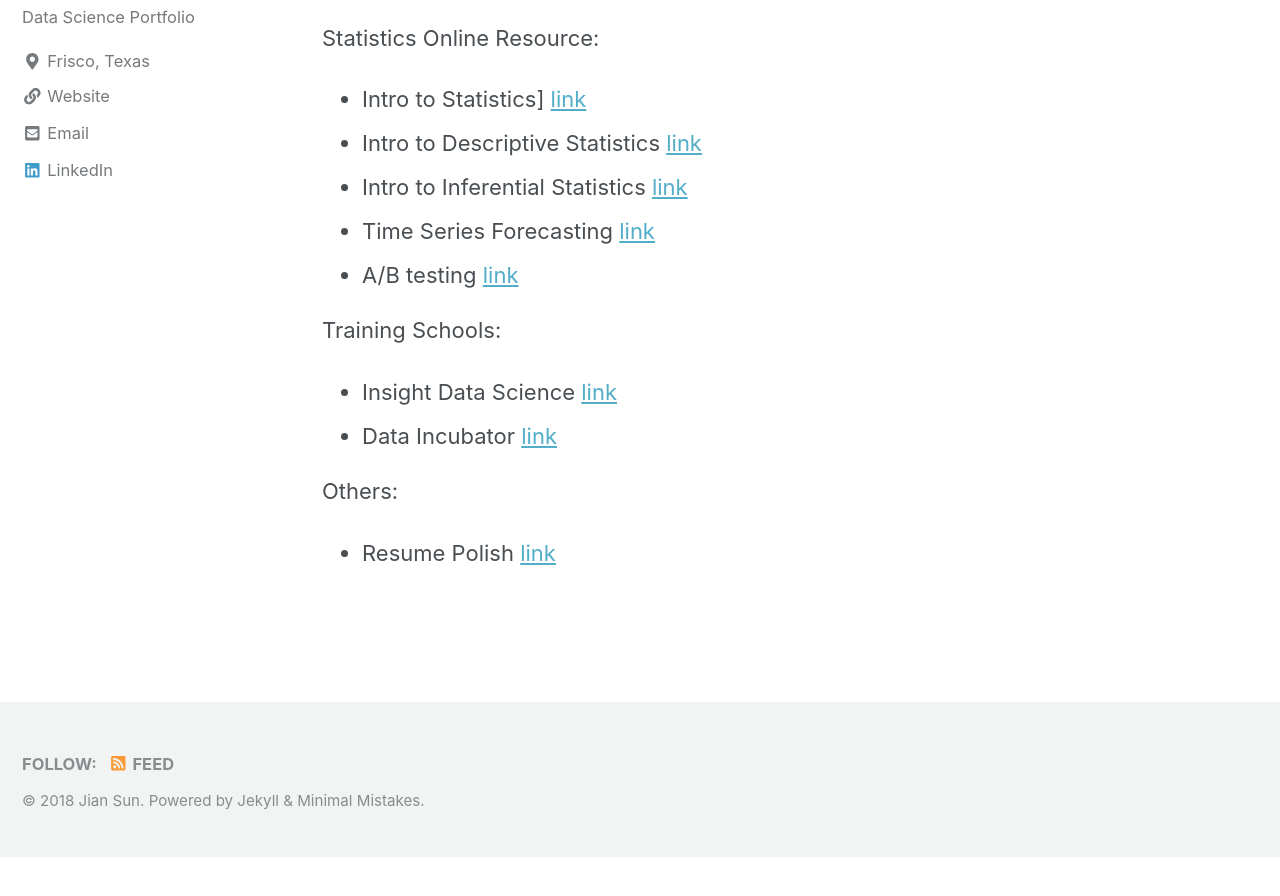
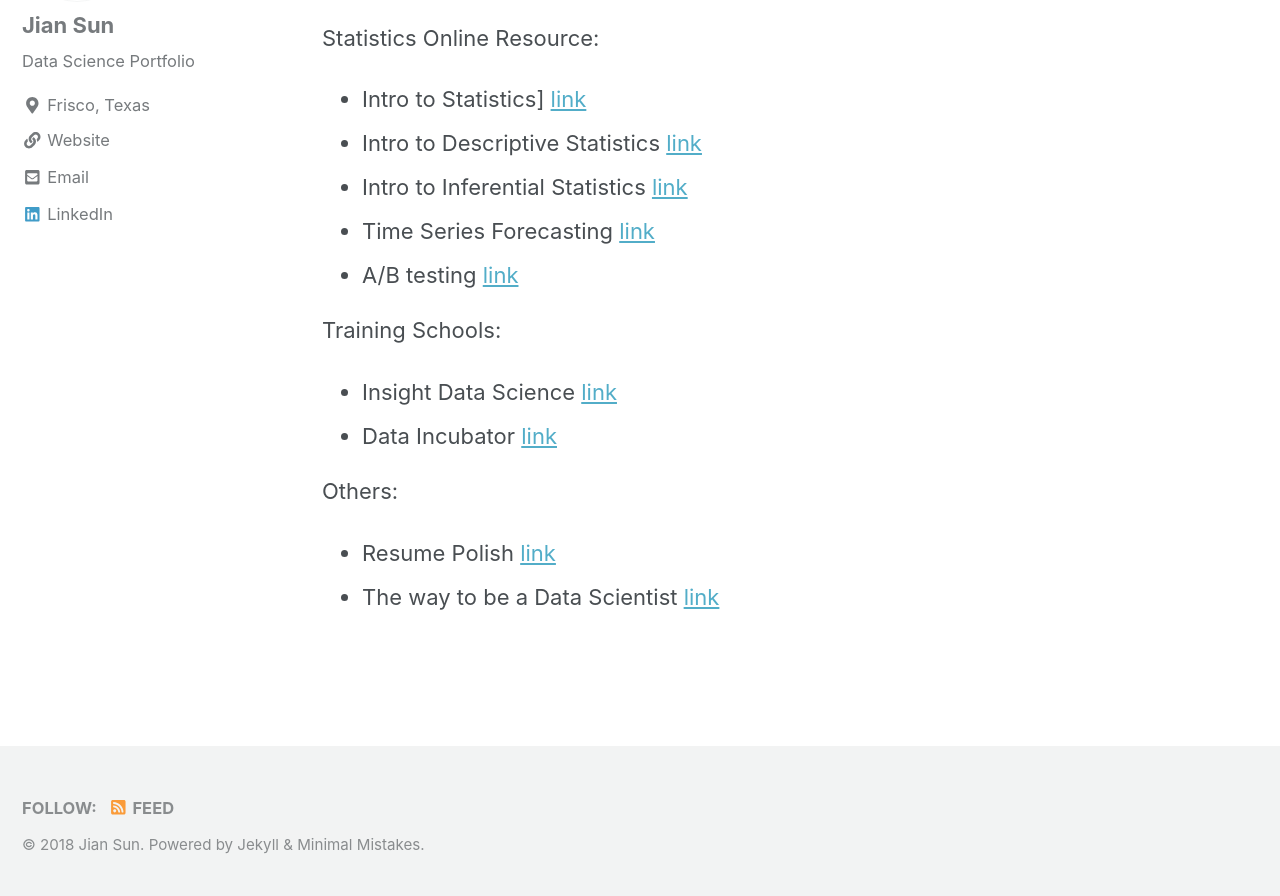
Before and after one commit to jianv/jianv.github.io, a Jekyll site: the page built from _pages/resource.md, in a window 1280 px wide and 900 px high, scrolled down 1708 px. Shown: the top 896 px of the window. Built offline with Jekyll 4.4.1, drawn with Linux system fonts in a browser that asks for light colours; nearby versions of some CDN libraries; before the commit the page ends 2564 px from its top, so only the background shows below that.

Commit message:
Update resource.md

```diff
--- a/_pages/resource.md
+++ b/_pages/resource.md
@@ -76,3 +76,5 @@
 Others:
 * Resume Polish
   [link](https://www.careereducation.columbia.edu/topics/resumes-cvs)
+* The way to be a Data Scientist
+  [link](http://www.juyang.co/phd%E8%BD%AC%E8%A1%8C%E4%B9%8B%E8%B7%AF/)
```
